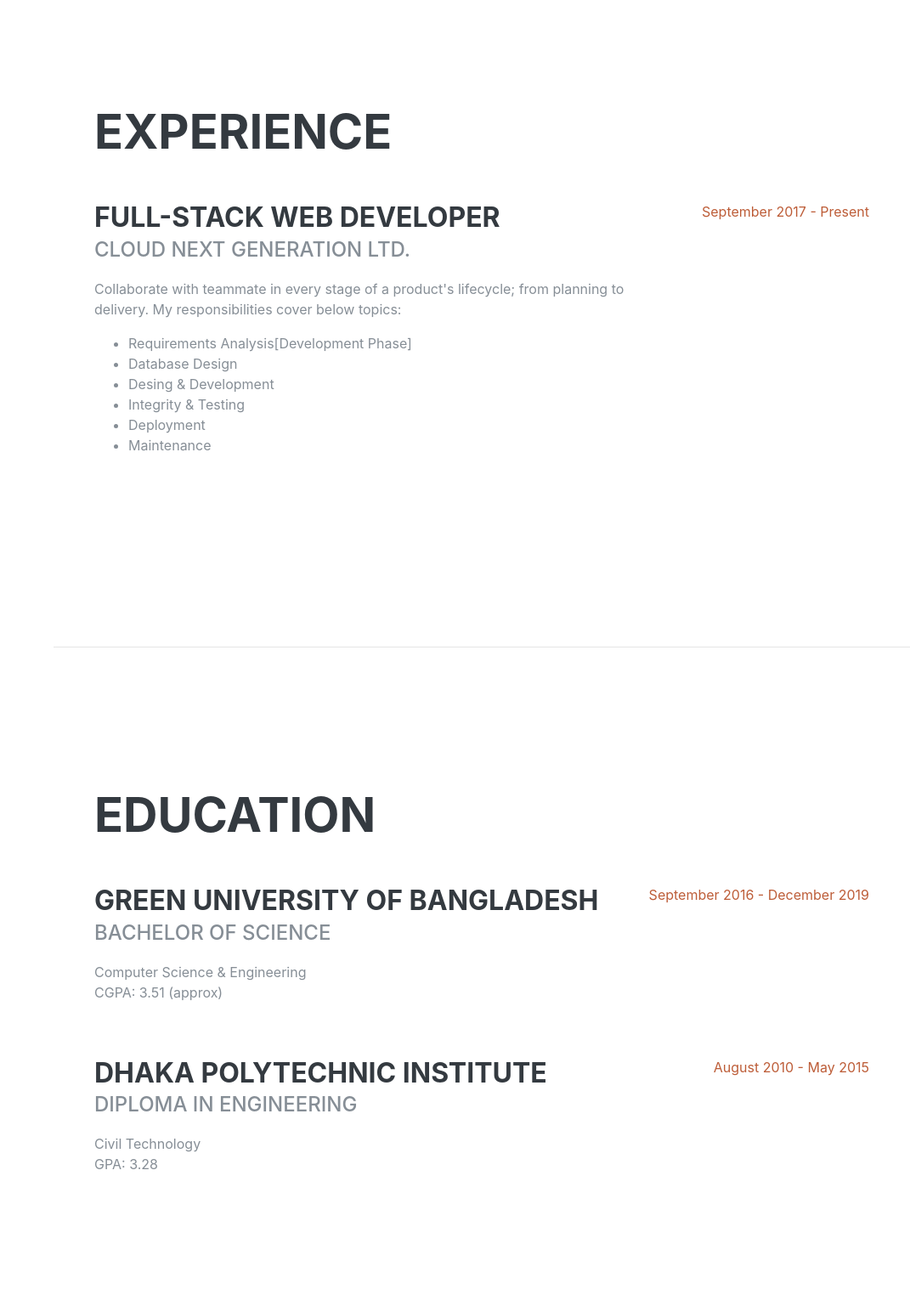
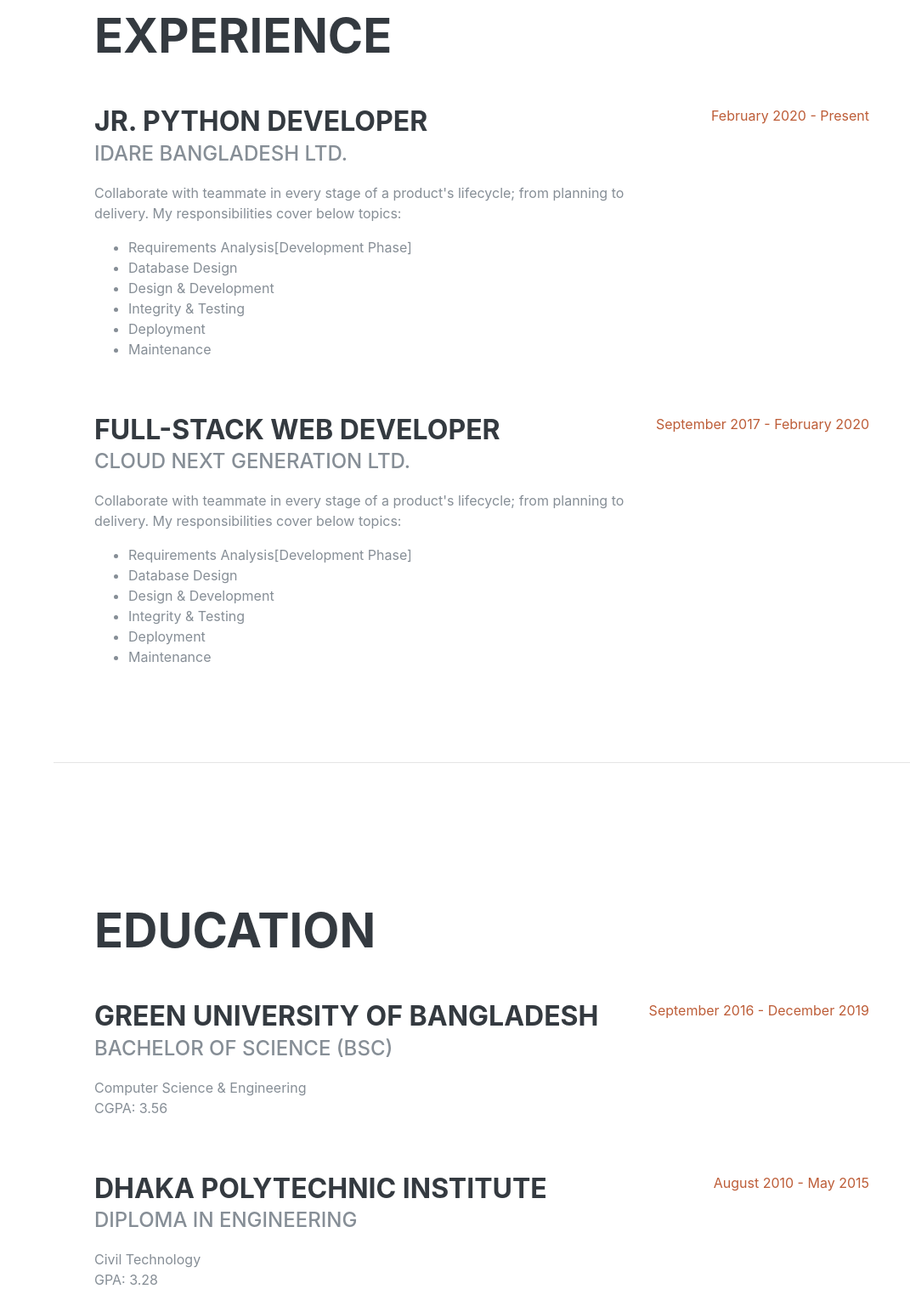
Before and after one commit to akashmallik/akashmallik.github.io, a plain HTML site: page index.html in a window 1280 px wide. Shown: the part 840-2377 px from the top of the page at 85% size, without its empty margins (209-1280 px from the left). Drawn offline with nearby package versions, Linux system fonts and the light colour scheme; a web font is replaced by a local one.

Commit message:
Information updated

```diff
--- a/index.html
+++ b/index.html
@@ -96,7 +96,7 @@
             <a href="tel:+8801777334628">(+88) 01777-334628</a> |
             <a href="mailto:toakashmallik@gmail.com">toakashmallik@gmail.com</a>
           </div>
-          <p class="lead mb-5">Hi! I'm Akash Mallik. I'm a student of computer science & engineering in the Green University of Bangladesh. I am a programmer & love to code with python. Currently, I am working as a full-stack web developer in Cloud Next Generation Ltd since September 2017.</p>
+          <p class="lead mb-5">Hi! I'm Akash Mallik. I am a web developer & love to code with python. Currently, I am working as a Jr Python Developer in Idare Bangladesh since february 2020.</p>
           <div class="social-icons">
             <a href="https://www.facebook.com/akashmallik.info" target="_blank" title="facebook link of akash mallik">
               <i class="fab fa-facebook-f"></i>
@@ -126,20 +126,39 @@
 
           <div class="resume-item d-flex flex-column flex-md-row mb-5">
             <div class="resume-content mr-auto">
+              <h3 class="mb-0">Jr. Python Developer</h3>
+              <div class="subheading mb-3">Idare Bangladesh Ltd.</div>
+              <p>Collaborate with teammate in every stage of a product's lifecycle; from planning to delivery. My responsibilities cover below topics:</p>
+              <ul>
+                <li>Requirements Analysis[Development Phase]</li>
+                <li>Database Design</li>
+                <li>Design & Development</li>
+                <li>Integrity & Testing</li>
+                <li>Deployment</li>
+                <li>Maintenance</li>
+              </ul>
+            </div>
+            <div class="resume-date text-md-right">
+              <span class="text-primary">February 2020 - Present</span>
+            </div>
+          </div>
+
+          <div class="resume-item d-flex flex-column flex-md-row mb-5">
+            <div class="resume-content mr-auto">
               <h3 class="mb-0">Full-Stack Web Developer</h3>
               <div class="subheading mb-3">Cloud Next Generation Ltd.</div>
               <p>Collaborate with teammate in every stage of a product's lifecycle; from planning to delivery. My responsibilities cover below topics:</p>
               <ul>
                 <li>Requirements Analysis[Development Phase]</li>
                 <li>Database Design</li>
-                <li>Desing & Development</li>
+                <li>Design & Development</li>
                 <li>Integrity & Testing</li>
                 <li>Deployment</li>
                 <li>Maintenance</li>
               </ul>
             </div>
             <div class="resume-date text-md-right">
-              <span class="text-primary">September 2017 - Present</span>
+              <span class="text-primary">September 2017 - February 2020</span>
             </div>
           </div>
         </div>
@@ -155,9 +174,9 @@
           <div class="resume-item d-flex flex-column flex-md-row mb-5">
             <div class="resume-content mr-auto">
               <h3 class="mb-0">Green University of Bangladesh</h3>
-              <div class="subheading mb-3">Bachelor of Science</div>
+              <div class="subheading mb-3">Bachelor of Science (BSc)</div>
               <div>Computer Science & Engineering</div>
-              <p>CGPA: 3.51 (approx)</p>
+              <p>CGPA: 3.56</p>
             </div>
             <div class="resume-date text-md-right">
               <span class="text-primary">September 2016 - December 2019</span>
@@ -208,6 +227,12 @@
             </li>
             <li class="list-inline-item">
               <i class="fab fa-sass"></i>
+            </li>
+            <li class="list-inline-item">
+              <i class="fab fa-git-square"></i>
+            </li>
+            <li class="list-inline-item">
+              <i class="fab fa-docker"></i>
             </li>
           </ul>
 
```
